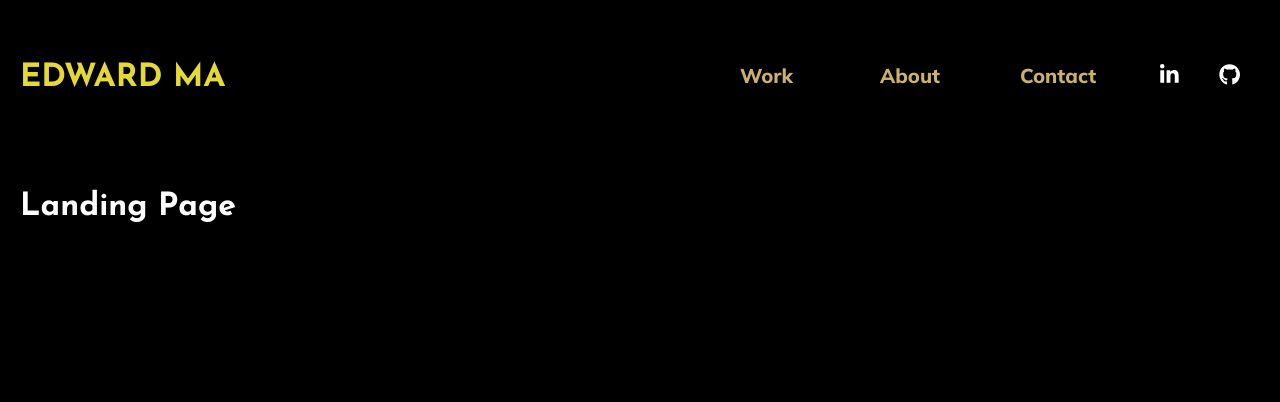
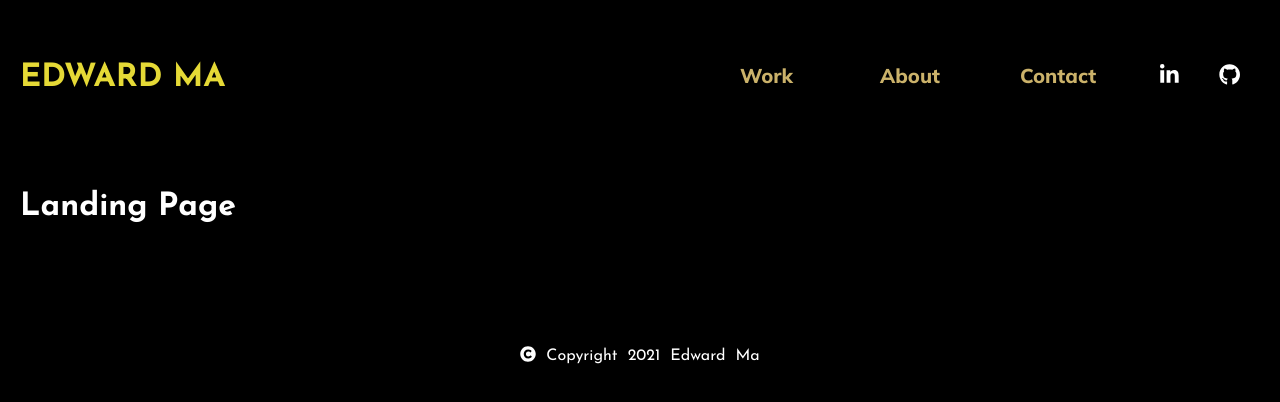
Before and after one commit to maahokgit/maahokgit.github.io, a React (Create React App) app: page / in a window 1280 px wide. Shown: the top 402 px of the page. Built offline with nearby package versions, Linux system fonts and the light colour scheme.

Commit message:
create footer and restructured folder

```diff
--- a/src/App.js
+++ b/src/App.js
@@ -3,19 +3,20 @@ import { Redirect, Route, Switch, withRouter } from "react-router";
 
 import Layout from "./hoc/Layout/Layout";
 import Spinner from "./components/UI/Spinner/Spinner";
-import LandingPage from "./containers/LandingPage/LandingPage";
+import LandingPage from "./containers/content/LandingPage/LandingPage";
 
 const AboutPage = React.lazy(() => {
-  return import("./containers/AboutPage/AboutPage");
+  return import("./containers/content/AboutPage/AboutPage");
 });
 
 const ContactPage = React.lazy(() => {
-  return import("./containers/ContactPage/ContactPage");
+  return import("./containers/content/ContactPage/ContactPage");
 });
 
 const WorkPage = React.lazy(() => {
-  return import("./containers/WorkPage/WorkPage");
+  return import("./containers/content/WorkPage/WorkPage");
 });
+
 const App = () => {
   const routes = (
     <Switch>
--- a/src/components/Navigation/NavBar/NavBar.module.css
+++ b/src/components/Navigation/NavBar/NavBar.module.css
@@ -2,7 +2,6 @@
   height: 70px;
   padding: 20px;
   color: #cbb26a;
-  max-width: 1400px;
   margin: 20px auto;
   display: flex;
   align-items: center;
--- /dev/null
+++ b/src/containers/Footer/Footer.js
@@ -0,0 +1,15 @@
+import { FontAwesomeIcon } from "@fortawesome/react-fontawesome";
+import { faCopyright } from "@fortawesome/free-solid-svg-icons";
+
+import Style from "./Footer.module.css";
+
+const footer = () => (
+  <footer className={Style.Footer}>
+    <p>
+      <FontAwesomeIcon icon={faCopyright} color="white" /> Copyright{" "}
+      {new Date().getFullYear()} Edward Ma
+    </p>
+  </footer>
+);
+
+export default footer;
--- /dev/null
+++ b/src/containers/Footer/Footer.module.css
@@ -0,0 +1,12 @@
+.Footer {
+  color: white;
+  text-align: center;
+  padding: 15px;
+  margin-top: 50px;
+}
+
+.Footer p {
+  color: white;
+  font-size: medium;
+  word-spacing: 5px;
+}
--- a/src/hoc/Layout/Layout.js
+++ b/src/hoc/Layout/Layout.js
@@ -1,12 +1,12 @@
 import React, { useState } from "react";
 
-import Style from './Layout.module.css';
+import Style from "./Layout.module.css";
 
 import NavBar from "../../components/Navigation/NavBar/NavBar";
 import SideBar from "../../components/Navigation/SideBar/SideBar";
+import Footer from "../../containers/Footer/Footer";
 
 const Layout = (props) => {
-
   const [showSideBar, setShowSideBar] = useState(false);
 
   const SideBarClosedHandler = () => {
@@ -16,12 +16,16 @@ const Layout = (props) => {
   const SideBarToggleHandler = () => {
     setShowSideBar(!showSideBar);
   };
+
   return (
-    <div className={Style.Layout}>
-      <NavBar sideBarToggleClicked={SideBarToggleHandler}/>
-      <SideBar open={showSideBar} closed={SideBarClosedHandler} />
-      <main>{props.children}</main>
-    </div>
+    <>
+      <div className={Style.Layout}>
+        <NavBar sideBarToggleClicked={SideBarToggleHandler} />
+        <SideBar open={showSideBar} closed={SideBarClosedHandler} />
+        <main>{props.children}</main>
+      </div>
+      <Footer />
+    </>
   );
 };
 
--- a/src/hoc/Layout/Layout.module.css
+++ b/src/hoc/Layout/Layout.module.css
@@ -1,6 +1,5 @@
 .Layout main {
     color: white;
     padding: 20px;
-    max-width: 1400px;
     margin: 0 auto;
 }
--- a/src/index.css
+++ b/src/index.css
@@ -1,7 +1,12 @@
 body {
   margin: 0;
-  font-family:'Josefin Sans', 'Mulish', sans-serif;
+  font-family: "Josefin Sans", "Mulish", sans-serif;
   -webkit-font-smoothing: antialiased;
   -moz-osx-font-smoothing: grayscale;
   background-color: black;
 }
+
+#root {
+  max-width: 1400px;
+  margin: 0 auto;
+}
```
Also changed, not shown: src/containers/content/AboutPage/AboutPage.js (renamed from src/containers/AboutPage/AboutPage.js), src/containers/content/ContactPage/ContactPage.js (renamed from src/containers/ContactPage/ContactPage.js), src/containers/content/LandingPage/LandingPage.js (renamed from src/containers/LandingPage/LandingPage.js), src/containers/content/WorkPage/WorkPage.js (renamed from src/containers/WorkPage/WorkPage.js).
